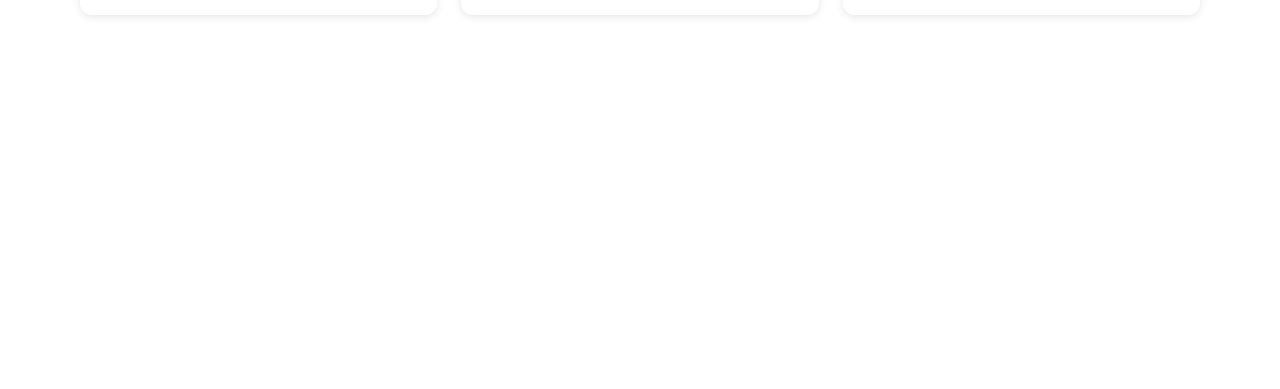
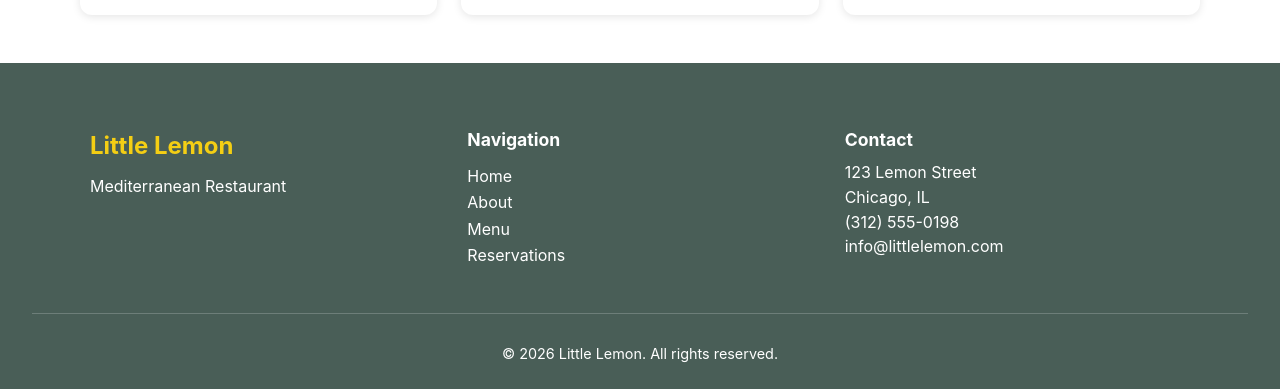
Before and after one commit to logangarbacki/meta-front-end-developer-capstone, a React (Create React App) app: page / in a window 1280 px wide. Shown: the part 1013-1402 px from the top of the page. Before the commit the page ends 1076 px from the top, so only its background shows below. Built offline with nearby package versions, Linux system fonts and the light colour scheme.

Commit message:
Updated last commit

```diff
--- a/src/App.js
+++ b/src/App.js
@@ -7,6 +7,7 @@ import About from "./pages/About";
 import Menu from "./pages/Menu";
 import Error from "./pages/Error";
 import Reserve from "./pages/Reserve";
+import Footer from "./pages/Footer";
 
 function App() {
   return (
@@ -20,6 +21,7 @@ function App() {
         <Route path="/reserve" element={<Reserve />} />
         <Route path="*" element={<Error />} />
       </Routes>
+      <Footer />
     </BrowserRouter>
   );
 }
--- /dev/null
+++ b/src/pages/Footer.css
@@ -0,0 +1,54 @@
+.footer {
+  background-color: #495e57;
+  color: white;
+  padding: 3rem 2rem 1rem 2rem;
+}
+
+.footer-container {
+  max-width: 1100px;
+  margin: auto;
+  display: grid;
+  grid-template-columns: repeat(auto-fit, minmax(200px, 1fr));
+  gap: 2rem;
+}
+
+.footer h2 {
+  color: #f4ce14;
+  margin-bottom: 0.5rem;
+}
+
+.footer h3 {
+  margin-bottom: 0.75rem;
+  font-size: 1.1rem;
+}
+
+.footer ul {
+  list-style: none;
+  padding: 0;
+}
+
+.footer li {
+  margin-bottom: 0.4rem;
+}
+
+.footer a {
+  color: white;
+  text-decoration: none;
+  transition: 0.2s;
+}
+
+.footer a:hover {
+  color: #f4ce14;
+}
+
+.footer-contact p {
+  margin: 0.3rem 0;
+}
+
+.footer-bottom {
+  text-align: center;
+  border-top: 1px solid rgba(255,255,255,0.2);
+  margin-top: 2rem;
+  padding-top: 1rem;
+  font-size: 0.9rem;
+}
--- /dev/null
+++ b/src/pages/Footer.js
@@ -0,0 +1,40 @@
+import "./Footer.css";
+import { Link } from "react-router-dom";
+
+function Footer() {
+  return (
+    <footer className="footer" aria-label="Little Lemon Footer">
+      <div className="footer-container">
+
+        <div className="footer-brand">
+          <h2>Little Lemon</h2>
+          <p>Mediterranean Restaurant</p>
+        </div>
+
+        <nav className="footer-nav">
+          <h3>Navigation</h3>
+          <ul>
+            <li><Link to="/">Home</Link></li>
+            <li><Link to="/about">About</Link></li>
+            <li><Link to="/menu">Menu</Link></li>
+            <li><Link to="/reserve">Reservations</Link></li>
+          </ul>
+        </nav>
+
+        <div className="footer-contact">
+          <h3>Contact</h3>
+          <p>123 Lemon Street</p>
+          <p>Chicago, IL</p>
+          <p>(312) 555-0198</p>
+          <p>info@littlelemon.com</p>
+        </div>
+      </div>
+
+      <div className="footer-bottom">
+        <p>© {new Date().getFullYear()} Little Lemon. All rights reserved.</p>
+      </div>
+    </footer>
+  );
+}
+
+export default Footer;
```
